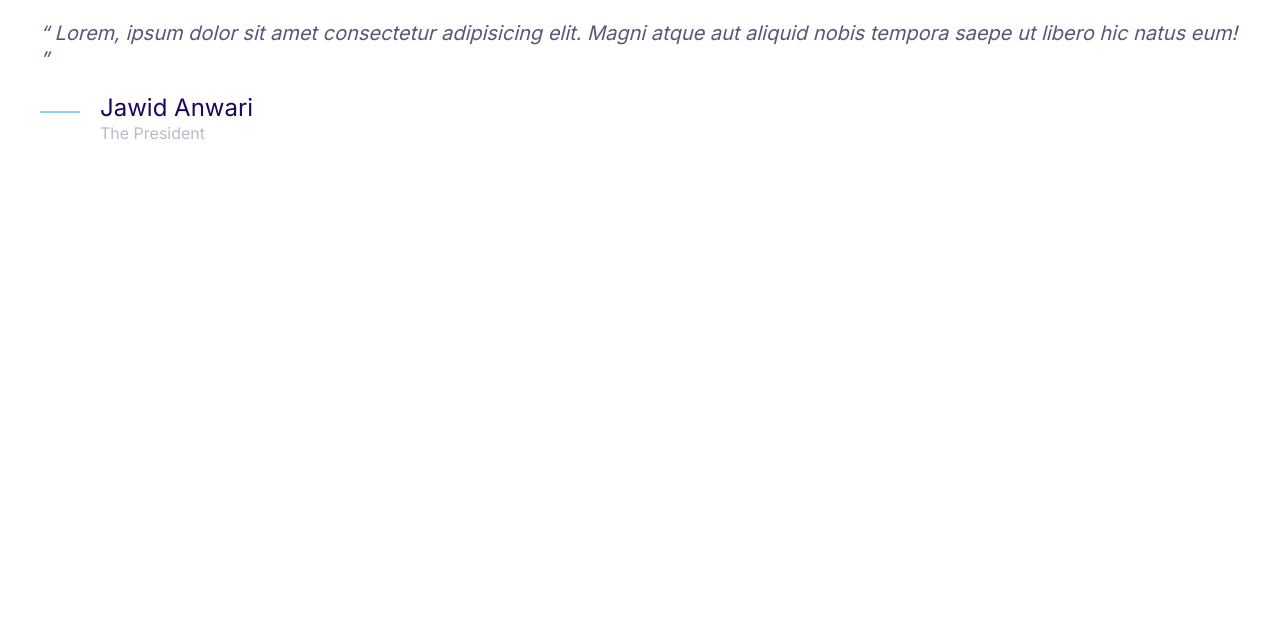
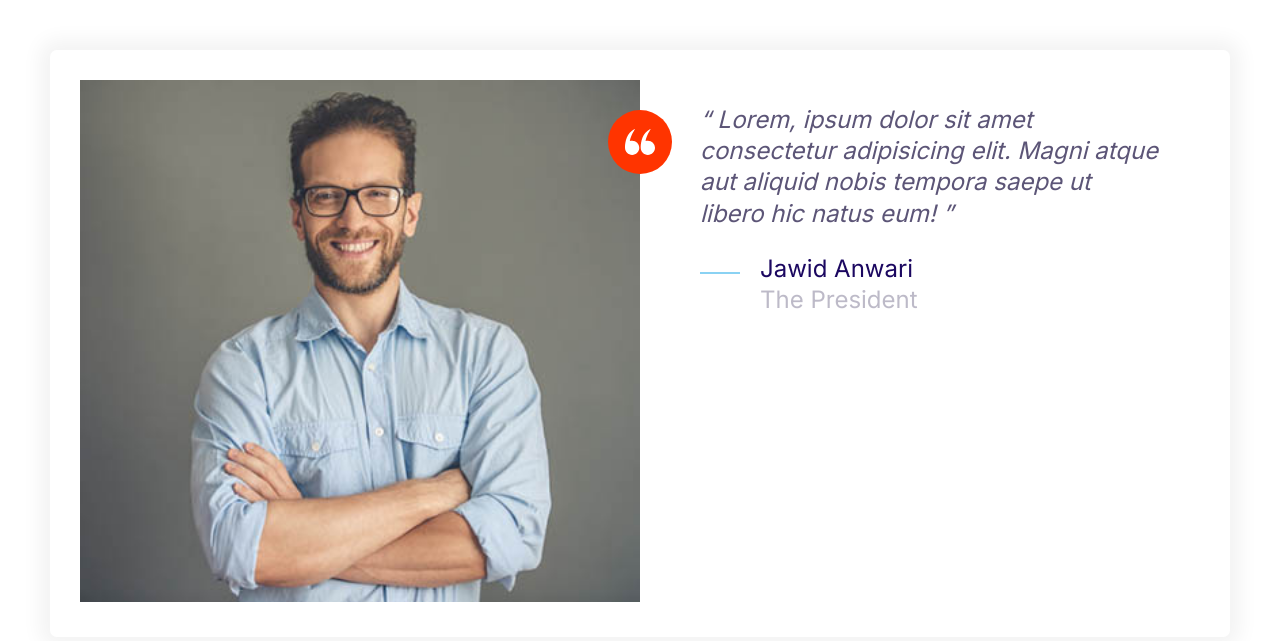
Before and after one commit to jawidanwari/Jawidanwari, a plain HTML site: page index.html in a window 1280 px wide. Drawn offline with Linux system fonts and the light colour scheme.

Commit message:
Build testimonial component.

```diff
--- a/css/styles.css
+++ b/css/styles.css
@@ -160,6 +160,15 @@ a {
   fill: var(--color-primary);
 }
 
+.icon--white {
+  fill: #fff;
+}
+
+.icon--small {
+  width: 30px;
+  height: 30px;
+}
+
 .icon-container {
   background: #f3f9fa;
   width: 64px;
@@ -168,6 +177,10 @@ a {
   display: inline-flex;
   justify-content: center;
   align-items: center;
+}
+
+.icon-container--accent {
+  background: var(--color-accent);
 }
 
 /* Buttons */
@@ -424,3 +437,49 @@ a {
     font-size: 1.6rem;
   }
 }
+
+/* Grids */
+.grid {
+  display: grid;
+}
+
+@media screen and (min-width: 768px) {
+  .grid--1x2 {
+    grid-template-columns: repeat(2, 1fr);
+  }
+}
+
+@media screen and (min-width: 1024px) {
+  .grid--1x3 {
+    grid-template-columns: repeat(3, 1fr);
+  }
+}
+
+/* Testimonial */
+.testimonial {
+  padding: 3rem;
+}
+
+.testimonial__image {
+  position: relative;
+}
+.testimonial__image > img {
+  width: 100%;
+}
+
+.testimonial__image > .icon-container {
+  position: absolute;
+  top: 3rem;
+  right: -32px;
+}
+
+@media screen and (min-width: 768px) {
+  .testimonial .quote,
+  .testimonial .author__name {
+    font-size: 2.4rem;
+  }
+}
+
+.testimonial .quote {
+  margin-left: 6rem;
+}
--- a/index.html
+++ b/index.html
@@ -13,11 +13,21 @@
     />
     <title>Document</title>
   </head>
-  <body>
+  <body style="padding: 5rem">
+    <div class="card testimonial">
+      <div class="grid grid--1x2">
+        <div class="testimonial__image">
+          <img src="images/testimonial.jpg" alt="A happy smiling customer" />
+          <span class="icon-container icon-container--accent">
+            <svg class="icon icon--primary icon--white icon--small">
+              <use xlink:href="images/sprite.svg#quotes"></use>
+            </svg>
+          </span>
+        </div>
         <blockquote class="quote">
           <p class="quote__text">
-        Lorem, ipsum dolor sit amet consectetur adipisicing elit. Magni atque
-        aut aliquid nobis tempora saepe ut libero hic natus eum!
+            Lorem, ipsum dolor sit amet consectetur adipisicing elit. Magni
+            atque aut aliquid nobis tempora saepe ut libero hic natus eum!
           </p>
           <footer>
             <div class="media">
@@ -33,5 +43,7 @@
             </div>
           </footer>
         </blockquote>
+      </div>
+    </div>
   </body>
 </html>
```
Also changed, not shown: components/testimonial.html (added, +33 -0 lines), images/testimonial.jpg (added). Lines whose indentation alone changed are shown as unchanged.
